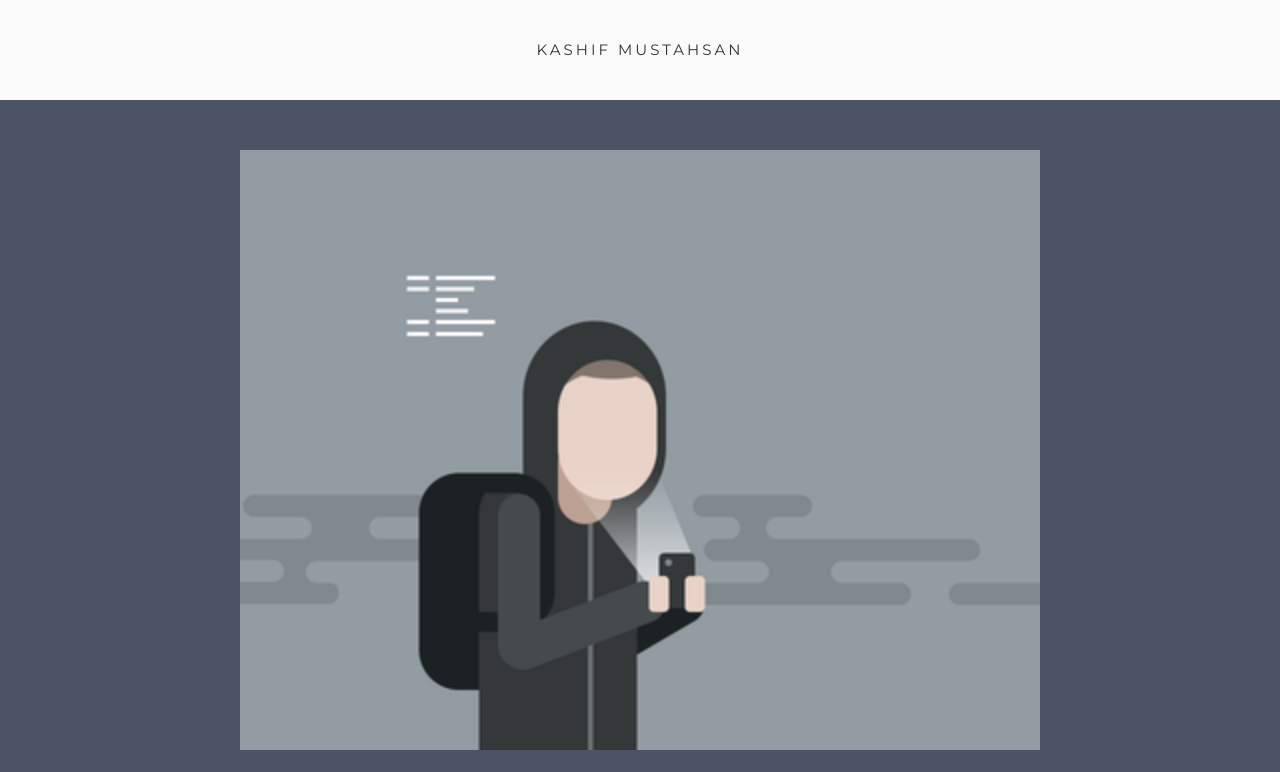
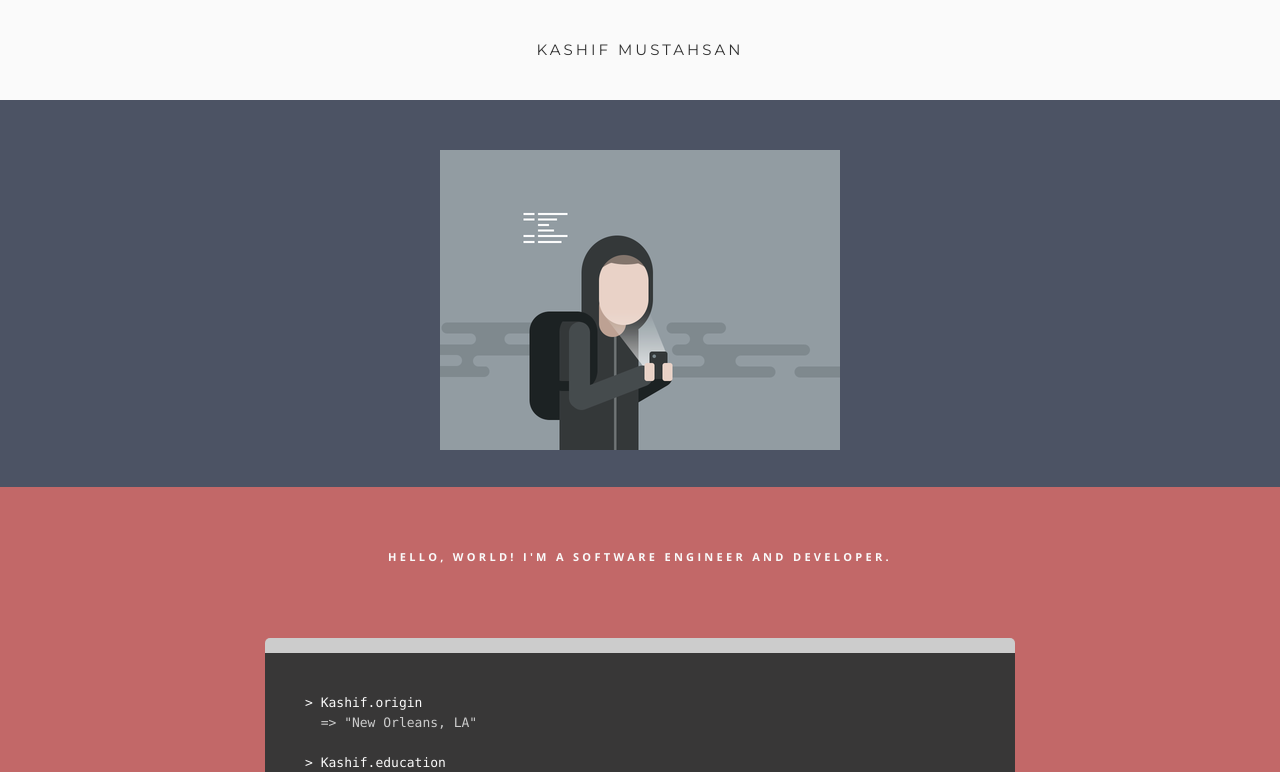
Before and after one commit to kmustahsan/kmustahsan.github.io, a plain HTML site: page index.html in a window 1280 px wide. Shown: the top 772 px of the page. Drawn offline with nearby package versions, Linux system fonts and the light colour scheme.

Commit message:
Initial Commit

```diff
--- a/css/style.css
+++ b/css/style.css
@@ -64,8 +64,8 @@ a img {
 
 #illustration img {
   padding-top: 150px;
-  width: 50%;
-  min-width:800px;
+  width: 10%;
+  min-width:400px;
 }
 
 #illustration p {
```
